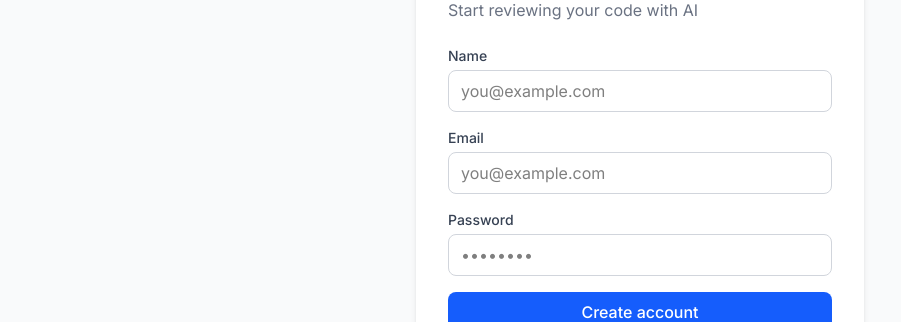
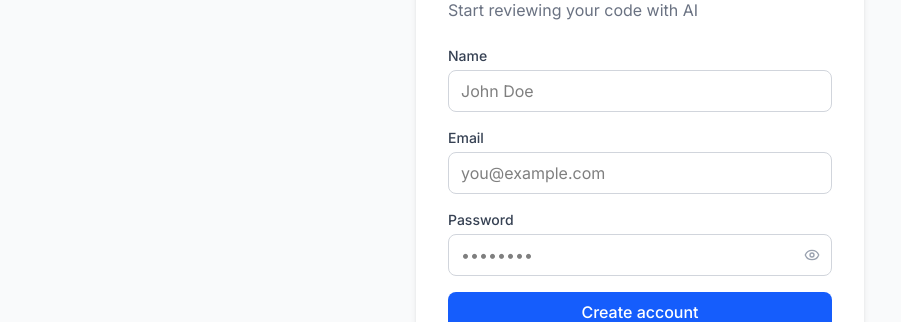
Before and after one commit to caryserik-stack/ai-code-review, a Next.js app in the folder frontend/: page /register in a window 1280 px wide. Shown: the part 237-559 px from the top of the page, without its empty margins (0-901 px from the left). Built offline with nearby package versions, Linux system fonts and the light colour scheme; no server answers.

Commit message:
feat: add password visibility toggle on login and register forms

```diff
--- a/frontend/src/app/login/LoginForm.tsx
+++ b/frontend/src/app/login/LoginForm.tsx
@@ -5,34 +5,35 @@ import { useRouter } from "next/navigation";
 import Link from "next/link";
 import { authApi } from "@/lib/apiClient";
 import { loginSchema } from "@/lib/validation/auth";
-import { ArrowLeft } from "lucide-react";
+import { useAuthStore } from "@/store/authStore";
+import { ArrowLeft, Eye, EyeOff } from "lucide-react";
 import { toast } from "sonner";
 
 export default function LoginForm() {
   const router = useRouter();
+  const { setUser } = useAuthStore();
   const [email, setEmail] = useState("");
   const [password, setPassword] = useState("");
-  const [error, setError] = useState("");
   const [loading, setLoading] = useState(false);
+  const [showPassword, setShowPassword] = useState(false);
 
   const handleSubmit = async (e: React.FormEvent) => {
     e.preventDefault();
-    setError("");
 
     const result = loginSchema.safeParse({ email, password });
     if (!result.success) {
-      setError(result.error.issues[0].message);
+      toast.error(result.error.issues[0].message);
       return;
     }
 
     setLoading(true);
-
     try {
-      await authApi.login(result.data);
+      const data = await authApi.login(result.data);
+      setUser(data.user);
       toast.success("Welcome back!");
       router.push("/review/new");
     } catch (err) {
-      setError(
+      toast.error(
         err instanceof Error
           ? err.message
           : "Something went wrong. Please try again.",
@@ -60,12 +61,6 @@ export default function LoginForm() {
           Sign in to continue
         </p>
 
-        {error && (
-          <div className="bg-red-50 dark:bg-red-950 text-red-600 dark:text-red-400 p-3 rounded-lg mb-4 text-sm">
-            {error}
-          </div>
-        )}
-
         <form onSubmit={handleSubmit} className="space-y-4">
           <div>
             <label className="block text-sm font-medium text-gray-700 dark:text-gray-300 mb-1">
@@ -82,26 +77,36 @@ export default function LoginForm() {
           </div>
 
           <div>
-            <label className="block text-sm font-medium text-gray-700 mb-1">
+            <label className="block text-sm font-medium text-gray-700 dark:text-gray-300 mb-1">
               Password
             </label>
+            <div className="relative">
               <input
-              type="password"
+                type={showPassword ? "text" : "password"}
                 value={password}
                 onChange={(e) => setPassword(e.target.value)}
-              className="w-full border border-gray-300 rounded-lg px-3 py-2 focus:outline-none focus:ring-2 focus:ring-blue-500"
+                className="w-full border border-gray-300 dark:border-border-dark dark:bg-surface-dark dark:text-gray-100 rounded-lg px-3 py-2 pr-10 focus:outline-none focus:ring-2 focus:ring-blue-500"
                 placeholder="••••••••"
                 required
               />
+              <button
+                type="button"
+                onClick={() => setShowPassword((prev) => !prev)}
+                className="absolute right-3 top-1/2 -translate-y-1/2 text-gray-400 hover:text-gray-600 dark:hover:text-gray-300 transition-colors"
+              >
+                {showPassword ? <EyeOff size={16} /> : <Eye size={16} />}
+              </button>
+            </div>
           </div>
 
           <button
             type="submit"
             disabled={loading}
-            className="w-full bg-blue-600 text-white py-2 rounded-lg font-medium hover:bg-blue-700 disabled:opacity-50 transition-colors"
+            className="w-full bg-blue-600 text-white py-2 rounded-lg font-medium hover:bg-blue-700 disabled:opacity-50 disabled:cursor-not-allowed transition-colors"
           >
             {loading ? "Signing in..." : "Sign in"}
           </button>
+
           <div className="text-right">
             <Link
               href="/forgot-password"
--- a/frontend/src/app/register/RegisterForm.tsx
+++ b/frontend/src/app/register/RegisterForm.tsx
@@ -5,7 +5,7 @@ import Link from "next/link";
 import { useRouter } from "next/navigation";
 import { authApi } from "@/lib/apiClient";
 import { registerSchema } from "@/lib/validation/auth";
-import { ArrowLeft } from "lucide-react";
+import { ArrowLeft, Eye, EyeOff } from "lucide-react";
 import { toast } from "sonner";
 
 export default function RegisterForm() {
@@ -13,27 +13,25 @@ export default function RegisterForm() {
   const [name, setName] = useState("");
   const [email, setEmail] = useState("");
   const [password, setPassword] = useState("");
-  const [error, setError] = useState("");
   const [loading, setLoading] = useState(false);
+  const [showPassword, setShowPassword] = useState(false);
 
   const handleSubmit = async (e: React.FormEvent) => {
     e.preventDefault();
-    setError("");
 
     const result = registerSchema.safeParse({ name, email, password });
     if (!result.success) {
-      setError(result.error.issues[0].message);
+      toast.error(result.error.issues[0].message);
       return;
     }
 
     setLoading(true);
-
     try {
       await authApi.register(result.data);
       toast.success("Account created!");
       router.push("/verify-email");
     } catch (err) {
-      setError(
+      toast.error(
         err instanceof Error
           ? err.message
           : "Something went wrong. Please try again.",
@@ -61,21 +59,29 @@ export default function RegisterForm() {
           Start reviewing your code with AI
         </p>
 
-        {error && (
-          <div className="bg-red-50 dark:bg-red-950 text-red-600 dark:text-red-400 p-3 rounded-lg mb-4 text-sm">
-            {error}
-          </div>
-        )}
-
         <form onSubmit={handleSubmit} className="space-y-4">
           <div>
             <label className="block text-sm font-medium text-gray-700 dark:text-gray-300 mb-1">
               Name
             </label>
             <input
-              type="name"
+              type="text"
               value={name}
               onChange={(e) => setName(e.target.value)}
+              className="w-full border border-gray-300 dark:border-border-dark dark:bg-surface-dark dark:text-gray-100 rounded-lg px-3 py-2 focus:outline-none focus:ring-2 focus:ring-blue-500"
+              placeholder="John Doe"
+              required
+            />
+          </div>
+
+          <div>
+            <label className="block text-sm font-medium text-gray-700 dark:text-gray-300 mb-1">
+              Email
+            </label>
+            <input
+              type="email"
+              value={email}
+              onChange={(e) => setEmail(e.target.value)}
               className="w-full border border-gray-300 dark:border-border-dark dark:bg-surface-dark dark:text-gray-100 rounded-lg px-3 py-2 focus:outline-none focus:ring-2 focus:ring-blue-500"
               placeholder="you@example.com"
               required
@@ -83,37 +89,32 @@ export default function RegisterForm() {
           </div>
 
           <div>
-            <label className="block text-sm font-medium text-gray-700 mb-1">
-              Email
-            </label>
-            <input
-              type="email"
-              value={email}
-              onChange={(e) => setEmail(e.target.value)}
-              className="w-full border border-gray-300 rounded-lg px-3 py-2 focus:outline-none focus:ring-2 focus:ring-blue-500"
-              placeholder="you@example.com"
-              required
-            />
-          </div>
-
-          <div>
-            <label className="block text-sm font-medium text-gray-700 mb-1">
+            <label className="block text-sm font-medium text-gray-700 dark:text-gray-300 mb-1">
               Password
             </label>
+            <div className="relative">
               <input
-              type="password"
+                type={showPassword ? "text" : "password"}
                 value={password}
                 onChange={(e) => setPassword(e.target.value)}
-              className="w-full border border-gray-300 rounded-lg px-3 py-2 focus:outline-none focus:ring-2 focus:ring-blue-500"
+                className="w-full border border-gray-300 dark:border-border-dark dark:bg-surface-dark dark:text-gray-100 rounded-lg px-3 py-2 pr-10 focus:outline-none focus:ring-2 focus:ring-blue-500"
                 placeholder="••••••••"
                 required
               />
+              <button
+                type="button"
+                onClick={() => setShowPassword((prev) => !prev)}
+                className="absolute right-3 top-1/2 -translate-y-1/2 text-gray-400 hover:text-gray-600 dark:hover:text-gray-300 transition-colors"
+              >
+                {showPassword ? <EyeOff size={16} /> : <Eye size={16} />}
+              </button>
+            </div>
           </div>
 
           <button
             type="submit"
             disabled={loading}
-            className="w-full bg-blue-600 text-white py-2 rounded-lg font-medium hover:bg-blue-700 disabled:opacity-50 transition-colors"
+            className="w-full bg-blue-600 text-white py-2 rounded-lg font-medium hover:bg-blue-700 disabled:opacity-50 disabled:cursor-not-allowed transition-colors"
           >
             {loading ? "Creating account..." : "Create account"}
           </button>
```
Lines whose indentation alone changed are shown as unchanged.
